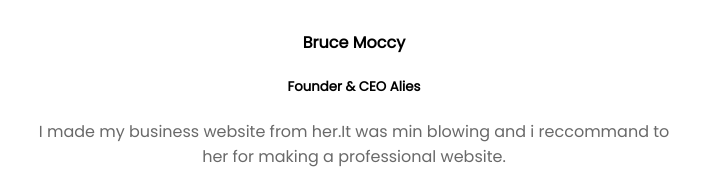
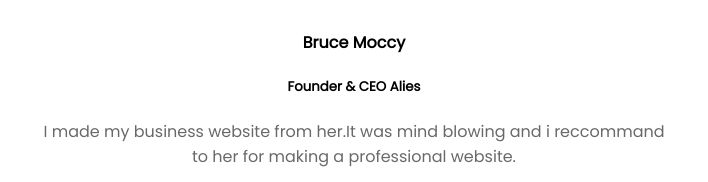
Before and after one commit to sanjimin/Website-Portfolio, a plain HTML site: page index.html in a window 1280 px wide. Shown: the part 2856-3038 px from the top of the page, 286-994 px from the left. Drawn offline with Linux system fonts and the light colour scheme.

Commit message:
change again

```diff
--- a/index.html
+++ b/index.html
@@ -103,7 +103,7 @@
     <div class="client-say">
         <h4>Bruce Moccy</h4>
         <h5>Founder & CEO Alies</h5>
-        <p>I made my business website from her.It was min blowing and i reccommand to her for making a professional website.</p>
+        <p>I made my business website from her.It was mind blowing and i reccommand to her for making a professional website.</p>
         <div class="message">
 
             <a href="#">
```
